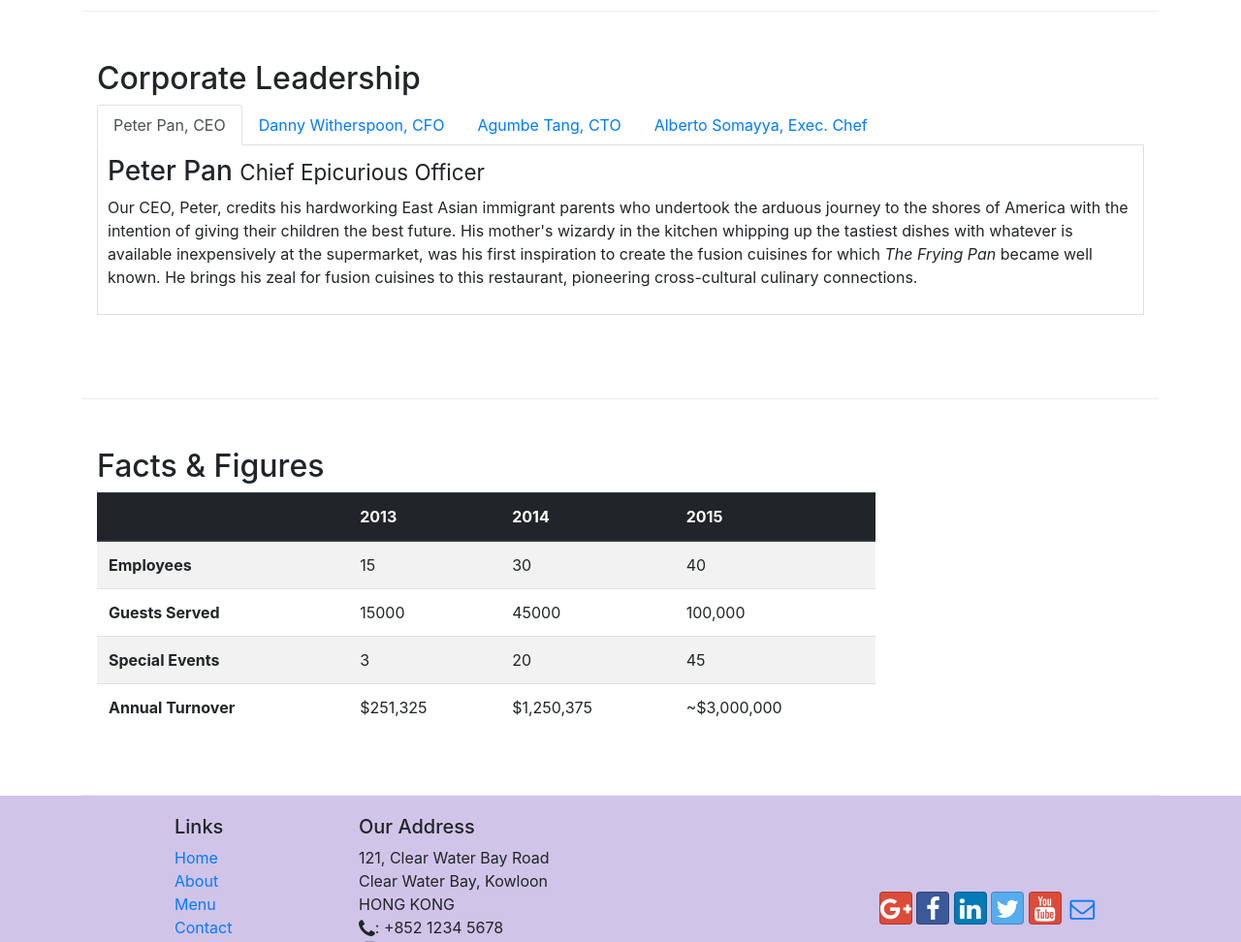
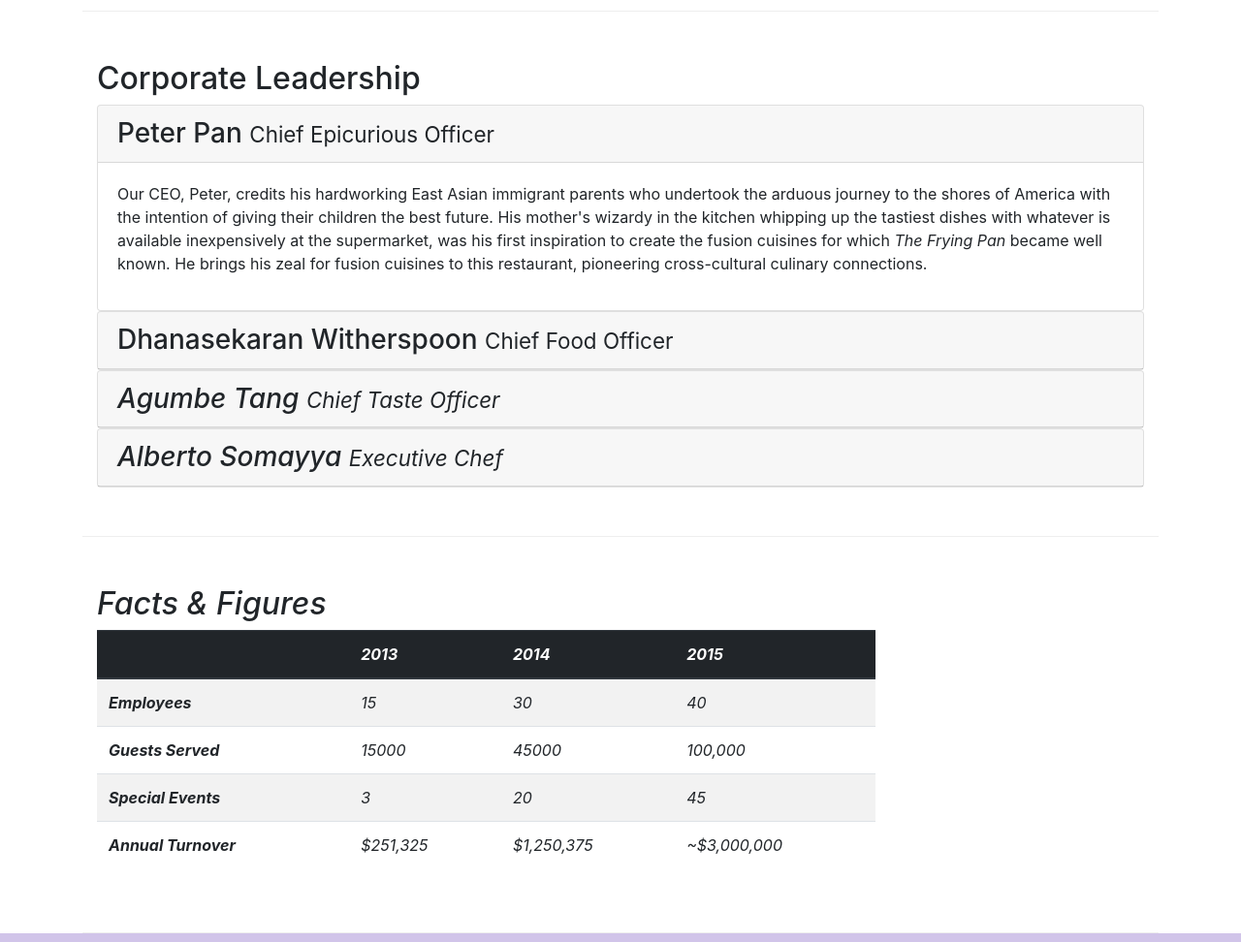
Before and after one commit to augustoneto/conFusion-bootstrap4, a website: page aboutus.html in a window 1280 px wide. Shown: the part 960-1932 px from the top of the page at 97% size. Drawn offline with nearby package versions, Linux system fonts and the light colour scheme.

Commit message:
Accordion

```diff
--- a/aboutus.html
+++ b/aboutus.html
@@ -102,41 +102,62 @@
             <div class="col-12">
                 <h2>Corporate Leadership</h2>
 
-                <ul class="nav nav-tabs">
-                  <li class="nav-item">
-                    <a class="nav-link active" href="#peter"
-                      role="tab" data-toggle="tab">Peter Pan, CEO</a>
-                  </li>
-                  <li class="nav-item">
-                    <a class="nav-link" href="#danny" role="tab"
-                      data-toggle="tab">Danny Witherspoon, CFO</a>
-                  </li>
-                  <li class="nav-item">
-                    <a class="nav-link" href="#agumbe"role="tab"
-                      data-toggle="tab">Agumbe Tang, CTO</a>
-                  </li>
-                  <li class="nav-item">
-                    <a class="nav-link" href="#alberto" role="tab"
-                      data-toggle="tab">Alberto Somayya, Exec. Chef</a>
-                  </li>
-                </ul>
-
-                <div class="tab-content">
-                  <div role="tabpanel" class="tab-pane fade show active" id="peter">
-                    <h3>Peter Pan <small>Chief Epicurious Officer</small></h3>
-                    <p class="d-none d-sm-block">Our CEO, Peter, credits his hardworking East Asian immigrant parents who undertook the arduous journey to the shores of America with the intention of giving their children the best future. His mother's wizardy in the kitchen whipping up the tastiest dishes with whatever is available inexpensively at the supermarket, was his first inspiration to create the fusion cuisines for which <em>The Frying Pan</em> became well known. He brings his zeal for fusion cuisines to this restaurant, pioneering cross-cultural culinary connections.</p>
+                <div class="accordion">
+                  <div class="card">
+                      <div class="card-header" role="tab" id="peterhead">
+                        <h3 class="mb-0">
+                            <a data-toggle="collapse" data-target="#peter">
+                            Peter Pan <small>Chief Epicurious Officer</small>
+                            </a>
+                        </h3>
+                      </div>
+                      <div class="collapse show" id="peter" data-parent="#accordion">
+                        <div class="card-body">
+                            <p class="d-none d-sm-block">Our CEO, Peter, credits his hardworking East Asian immigrant parents who undertook the arduous journey to the shores of America with the intention of giving their children the best future. His mother's wizardy in the kitchen whipping up the tastiest dishes with whatever is available inexpensively at the supermarket, was his first inspiration to create the fusion cuisines for which <em>The Frying Pan</em> became well known. He brings his zeal for fusion cuisines to this restaurant, pioneering cross-cultural culinary connections.</p>
+                        </div>
+                      </div>
                   </div>
-                  <div role="tabpanel" class="tab-pane fade" id="danny">
-                    <h3>Dhanasekaran Witherspoon <small>Chief Food Officer</small></h3>
-                    <p class="d-none d-sm-block">Our CFO, Danny, as he is affectionately referred to by his colleagues, comes from a long established family tradition in farming and produce. His experiences growing up on a farm in the Australian outback gave him great appreciation for varieties of food sources. As he puts it in his own words, <em>Everything that runs, wins, and everything that stays, pays!</em></p>
+                  <div class="card">
+                      <div class="card-header" role="tab" id="dannyhead">
+                        <h3 class="mb-0">
+                            <a class="collapsed" data-toggle="collapse" data-target="#danny">
+                            Dhanasekaran Witherspoon <small>Chief Food Officer</small>
+                            </a>
+                        </h3>
+                      </div>
+                      <div class="collapse" id="danny" data-parent="#accordion">
+                        <div class="card-body">
+                            <p class="d-none d-sm-block">Our CFO, Danny, as he is affectionately referred to by his colleagues, comes from a long established family tradition in farming and produce. His experiences growing up on a farm in the Australian outback gave him great appreciation for varieties of food sources. As he puts it in his own words, <em>Everything that runs, wins, and everything that stays, pays!</p>
+                        </div>
+                      </div>
                   </div>
-                  <div role="tabpanel" class="tab-pane fade" id="agumbe">
-                    <h3>Agumbe Tang <small>Chief Taste Officer</small></h3>
-                    <p class="d-none d-sm-block">Blessed with the most discerning gustatory sense, Agumbe, our CTO, personally ensures that every dish that we serve meets his exacting tastes. Our chefs dread the tongue lashing that ensues if their dish does not meet his exacting standards. He lives by his motto, <em>You click only if you survive my lick.</em></p>
+                  <div class="card">
+                      <div class="card-header" role="tab" id="agumbehead">
+                        <h3 class="mb-0">
+                            <a class="collapsed" data-toggle="collapse" data-target="#agumbe">
+                            Agumbe Tang <small>Chief Taste Officer</small>
+                            </a>
+                        </h3>
+                      </div>
+                      <div class="collapse" id="agumbe" data-parent="#accordion">
+                        <div class="card-body">
+                            <p class="d-none d-sm-block">Blessed with the most discerning gustatory sense, Agumbe, our CTO, personally ensures that every dish that we serve meets his exacting tastes. Our chefs dread the tongue lashing that ensues if their dish does not meet his exacting standards. He lives by his motto, <em>You click only if you survive my lick.</p>
+                        </div>
+                      </div>
                   </div>
-                  <div role="tabpanel" class="tab-pane fade" id="alberto">
-                    <h3>Alberto Somayya <small>Executive Chef</small></h3>
-                    <p class="d-none d-sm-block">Award winning three-star Michelin chef with wide International experience having worked closely with whos-who in the culinary world, he specializes in creating mouthwatering Indo-Italian fusion experiences. He says, <em>Put together the cuisines from the two craziest cultures, and you get a winning hit! Amma Mia!</em></p>
+                  <div class="card">
+                      <div class="card-header" role="tab" id="albertohead">
+                        <h3 class="mb-0">
+                            <a class="collapsed" data-toggle="collapse" data-target="#alberto">
+                            Alberto Somayya <small>Executive Chef</small>
+                            </a>
+                        </h3>
+                      </div>
+                      <div class="collapse" id="alberto" data-parent="#accordion">
+                        <div class="card-body">
+                            <p class="d-none d-sm-block">Award winning three-star Michelin chef with wide International experience having worked closely with whos-who in the culinary world, he specializes in creating mouthwatering Indo-Italian fusion experiences. He says, <em>Put together the cuisines from the two craziest cultures, and you get a winning hit! Amma Mia!</p>
+                        </div>
+                      </div>
                   </div>
                 </div>
             </div>
```
